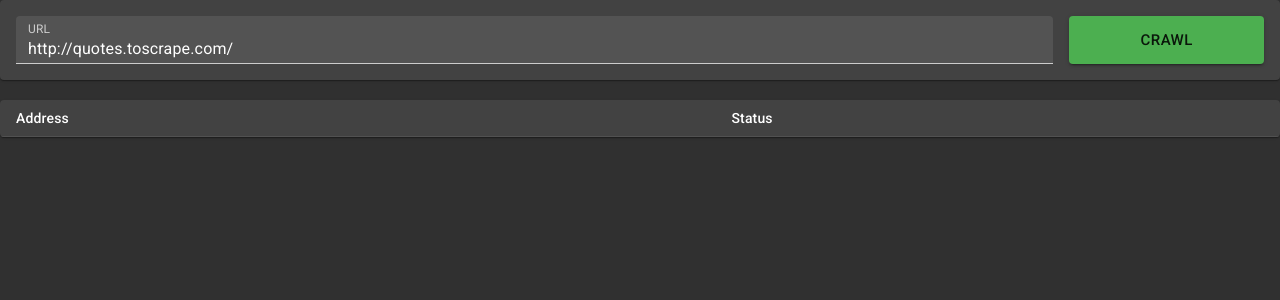
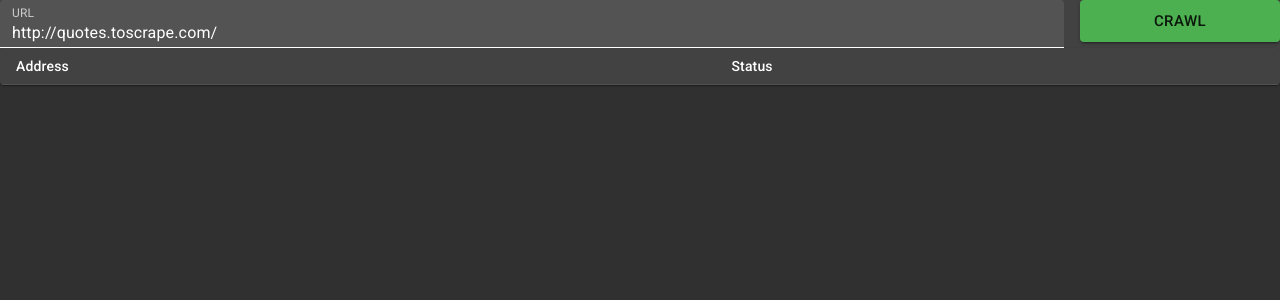
Before and after one commit to ralucaportase/lucas, a React (Create React App) app in the folder frontend/: page / in a window 1280 px wide. Shown: the top 300 px of the page. Built offline with nearby package versions, Linux system fonts and the light colour scheme.

Commit message:
Make Lucas more styled

```diff
--- a/frontend/src/lucas/crawl/crawl.jsx
+++ b/frontend/src/lucas/crawl/crawl.jsx
@@ -1,5 +1,4 @@
 import React from 'react';
-import { makeStyles } from '@material-ui/core/styles';
 import Grid from '@material-ui/core/Grid';
 import Paper from '@material-ui/core/Paper';
 import LucasInput from './lucasInput';
@@ -7,36 +6,22 @@ import CrawlButton from './crawlButton';
 import CrawlTable from './crawlTable';
 import AlertError from './alertError';
 import LoadCrawlResults from './loadCrawlResults';
-
-const useStyles = makeStyles((theme) => ({
-    root: {
-        flexGrow: 1,
-    },
-    paper: {
-        padding: theme.spacing(2),
-        textAlign: 'center',
-        color: theme.palette.text.secondary,
-    },
-    button: {
-        height: '100%',
-    },
-}));
+import styles from './styles/crawl.scss';
 
 const Crawl = () => {
     const [url, setUrl] = React.useState('http://quotes.toscrape.com/');
 
-    const classes = useStyles();
     return (
         <>
             <LoadCrawlResults />
-            <div className={classes.root}>
-                <Paper className={classes.paper}>
+            <div className={styles.root}>
+                <Paper className={styles.paper}>
                     <Grid container spacing={2}>
                         <Grid item xs={10}>
                             <LucasInput value={url} onChange={(url) => setUrl(url)} label={'URL'} />
                         </Grid>
                         <Grid item xs={2}>
-                            <CrawlButton className={classes.button} url={url} />
+                            <CrawlButton className={styles.button} url={url} />
                         </Grid>
                     </Grid>
                 </Paper>
--- a/frontend/src/lucas/crawl/crawlTable.jsx
+++ b/frontend/src/lucas/crawl/crawlTable.jsx
@@ -2,7 +2,6 @@
 
 import * as React from 'react';
 import { useSelector } from 'react-redux';
-import { makeStyles } from '@material-ui/core/styles';
 import Table from '@material-ui/core/Table';
 import TableBody from '@material-ui/core/TableBody';
 import TableCell from '@material-ui/core/TableCell';
@@ -10,28 +9,18 @@ import TableContainer from '@material-ui/core/TableContainer';
 import TableHead from '@material-ui/core/TableHead';
 import TableRow from '@material-ui/core/TableRow';
 import Paper from '@material-ui/core/Paper';
-
-const useStyles = makeStyles({
-    container: {
-        marginTop: 20,
-    },
-    table: {
-        minWidth: 650,
-    },
-});
+import styles from './styles/crawlTable.scss';
 
 const EMPTY_ARRAY = Object.freeze([]);
 
 const CrawlTable = () => {
-    const classes = useStyles();
-
     const crawlResults = useSelector(
         (state) => (state.crawl.results.data || {}).crawlResults || EMPTY_ARRAY,
     );
 
     return (
-        <TableContainer className={classes.container} component={Paper}>
-            <Table className={classes.table} size="small" aria-label="a dense table">
+        <TableContainer className={styles.container} component={Paper}>
+            <Table className={styles.table} size="small" aria-label="a dense table">
                 <TableHead>
                     <TableRow>
                         <TableCell>Address</TableCell>
--- a/frontend/src/lucas/crawl/loadCrawlResults.jsx
+++ b/frontend/src/lucas/crawl/loadCrawlResults.jsx
@@ -2,20 +2,10 @@
 
 import * as React from 'react';
 import { useDispatch, useSelector } from 'react-redux';
-import { makeStyles } from '@material-ui/core/styles';
 import Backdrop from '@material-ui/core/Backdrop';
 import CircularProgress from '@material-ui/core/CircularProgress';
 import { getResults } from './state';
-
-const useStyles = makeStyles((theme) => ({
-    backdrop: {
-        zIndex: theme.zIndex.drawer + 1,
-        color: '#fff',
-        display: 'flex',
-        flexDirection: 'column',
-        justifyContent: 'space-evenly',
-    },
-}));
+import styles from './styles/loadCrawlResults.scss';
 
 // This component will start requesting crawl results right after the
 // crawl task has started. This should be replaced with web sockets.
@@ -33,8 +23,6 @@ const LoadCrawlResults = () => {
             (crawlResults.data && crawlResults.data.status === 'finished') || !!crawlResults.error,
         [crawlResults],
     );
-
-    const classes = useStyles();
 
     React.useEffect(() => {
         if (crawlTask.loaded) {
@@ -61,7 +49,7 @@ const LoadCrawlResults = () => {
     }, [isCrawlFinished]);
 
     return (
-        <Backdrop className={classes.backdrop} open={crawlResultsLoading}>
+        <Backdrop className={styles.backdrop} open={crawlResultsLoading}>
             <CircularProgress color="inherit" />
             For now you can start only one crawl session. Lucas sorry :(
             <img
--- /dev/null
+++ b/frontend/src/lucas/crawl/styles/crawl.scss
@@ -0,0 +1,14 @@
+
+root {
+    flex-grow: 1,
+}
+
+paper{
+    padding: 2rem;
+    text-align: center;
+    color: grey;
+}
+
+button {
+    height: '100%';
+}
--- /dev/null
+++ b/frontend/src/lucas/crawl/styles/crawlTable.scss
@@ -0,0 +1,7 @@
+container {
+    margin-top: 20;
+}
+
+table {
+    min-width: 650;
+}
--- /dev/null
+++ b/frontend/src/lucas/crawl/styles/loadCrawlResults.scss
@@ -0,0 +1,7 @@
+backdrop{
+    z-index: 2;
+    color: #fff;
+    display: flex;
+    flex-direction: column;
+    justify-content: space-evenly;
+}
```
